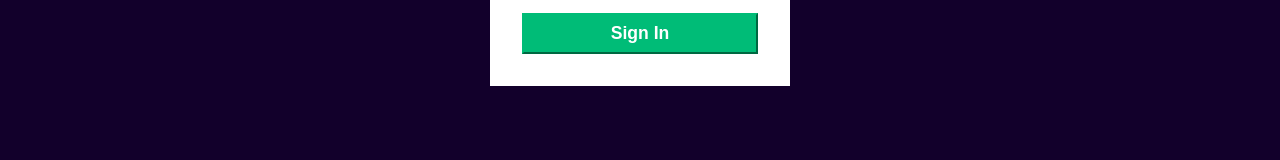
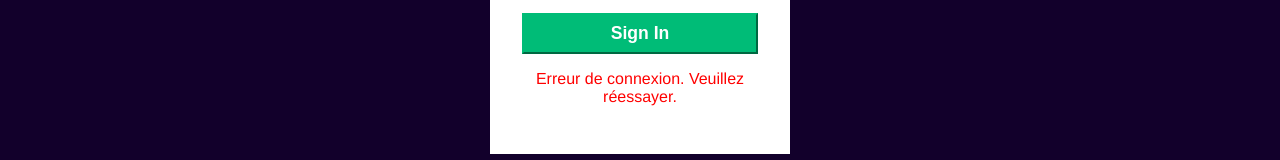
Before and after one commit to MorganDourdoigne/argent-bank, a React (Create React App) app: page /sign-in in a window 1280 px wide. Both pictures are taken after typing "Sample", "Sample123" into the empty fields and a click on the button "Sign In". Shown: the part 393-553 px from the top of the page. Built offline with nearby package versions, Linux system fonts and the light colour scheme; no server answers.

Commit message:
message erreur log

```diff
--- a/src/App.js
+++ b/src/App.js
@@ -5,6 +5,7 @@
 import HomePage from "./pages/HomePage";
 import SignInPage from "./pages/SignInPage";
 import UserProfilePage from "./pages/UserProfilePage";
+
 
 function App() {
   return (
--- a/src/pages/SignInPage.js
+++ b/src/pages/SignInPage.js
@@ -2,8 +2,8 @@
 import { useDispatch, useSelector } from "react-redux";
 import { useNavigate } from "react-router-dom";
 
-
 function SignInPage() {
+  const [errorMessage, setErrorMessage] = useState("");
   const [username, setUsername] = useState("");
   const [password, setPassword] = useState("");
   const [rememberMe, setRememberMe] = useState(false);
@@ -13,7 +13,7 @@
 
   useEffect(() => {
     if (token) {
-      navigate('/profile');
+      navigate("/profile");
     }
   }, [token, navigate]);
 
@@ -33,7 +33,6 @@
         return response.json();
       })
       .then((data) => {
-
         if (rememberMe) {
           localStorage.setItem("token", data.body.token);
         } else {
@@ -43,6 +42,7 @@
       })
       .catch((error) => {
         console.error("Erreur de connexion", error);
+        setErrorMessage("Erreur de connexion. Veuillez réessayer.");
       });
   };
 
@@ -81,6 +81,7 @@
               <label htmlFor="remember-me">Remember me</label>
             </div>
             <button className="sign-in-button">Sign In</button>
+            {errorMessage && <p className="error">{errorMessage}</p>}
           </form>
         </section>
       </main>
--- a/src/sass/_signInPage.scss
+++ b/src/sass/_signInPage.scss
@@ -50,3 +50,7 @@
   margin-top: 3rem;
   padding: 2rem;
 }
+
+.error {
+  color: red;
+}
--- a/src/sass/style.css
+++ b/src/sass/style.css
@@ -84,6 +84,10 @@
   margin: 0 auto;
   margin-top: 3rem;
   padding: 2rem;
+}
+
+.error {
+  color: red;
 }
 
 .sr-only {
```
Also changed, not shown: 1 other file (tests, documents, lock files or other folders).
